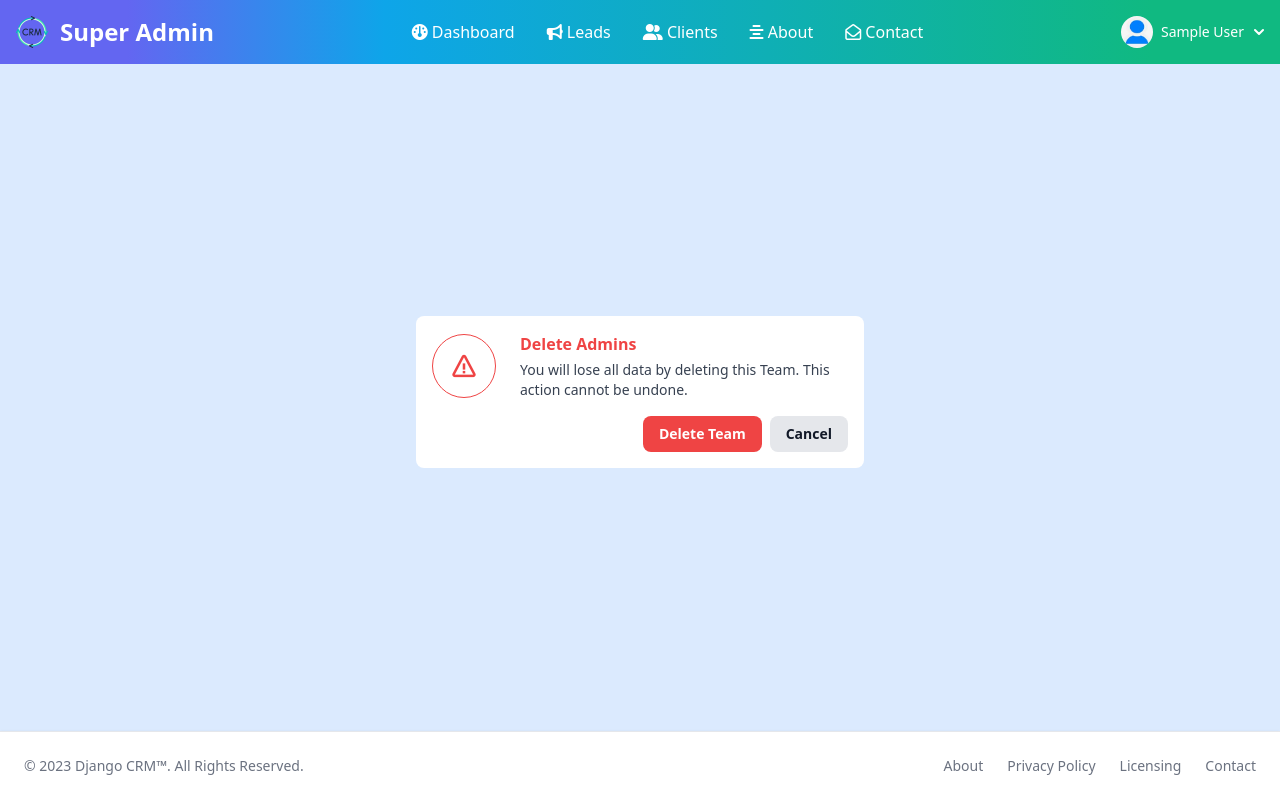
After one commit to dinocom33/djcrm, a Django app: page /teams/delete/1/ in a window 1280 px wide. The commit adds this page. Run offline with Django 4.2, Linux system fonts and the light colour scheme; the visitor is signed in with stand-in values (Sample User, id 1); data comes from the database, SQL or seed files in the repository; style sheets or scripts are compiled from the project's sources; some libraries are stand-ins or nearby versions.

Commit message:
Added some forms and styling

```diff
--- a/apps/team/urls.py
+++ b/apps/team/urls.py
@@ -1,9 +1,10 @@
 from django.urls import path
 
-from apps.team.views import EditTeamView, TeamListView, AddTeamView
+from apps.team.views import EditTeamView, TeamListView, AddTeamView, DeleteTeamView
 
 urlpatterns = [
     path('', TeamListView.as_view(), name='all_teams'),
     path('add/', AddTeamView.as_view(), name='add_team'),
     path('<int:pk>/edit/', EditTeamView.as_view(), name='edit_team'),
+    path('delete/<int:pk>/', DeleteTeamView.as_view(), name='delete_team'),
 ]
--- a/apps/team/views.py
+++ b/apps/team/views.py
@@ -1,7 +1,8 @@
 from django.contrib.auth.mixins import LoginRequiredMixin, UserPassesTestMixin
 from django.contrib.messages.views import SuccessMessageMixin
 from django.shortcuts import render, redirect
-from django.views.generic import UpdateView, ListView, CreateView
+from django.urls import reverse_lazy
+from django.views.generic import UpdateView, ListView, CreateView, DeleteView, DetailView
 
 from apps.team.models import Team
 
@@ -10,14 +11,16 @@ class EditTeamView(LoginRequiredMixin, UserPassesTestMixin, SuccessMessageMixin,
     model = Team
     fields = ['name']
     template_name = 'team/edit_team.html'
-    success_url = '/teams'
+
+    def get_success_url(self):
+        return reverse_lazy('all_teams')
 
     def get_success_message(self, cleaned_data):
         return f'Team {self.object.name} was successfully updated'
 
     def test_func(self):
         obj = self.get_object()
-        return obj.created_by == self.request.user or self.request.user.is_superuser or self.request.user.is_org_owner
+        return self.request.user.is_superuser or self.request.user.is_org_owner
 
 
 class TeamListView(LoginRequiredMixin, UserPassesTestMixin, ListView):
@@ -31,7 +34,8 @@ class TeamListView(LoginRequiredMixin, UserPassesTestMixin, ListView):
 
     def get_queryset(self):
         if self.request.user.is_org_owner and not self.request.user.is_superuser:
-            return Team.objects.filter(organization=self.request.user.organizations.first()).order_by('-created_at', 'name')
+            return Team.objects.filter(organization=self.request.user.organizations.first()).order_by('-created_at',
+                                                                                                      'name')
 
         return Team.objects.all().order_by('name')
 
@@ -53,3 +57,12 @@ class AddTeamView(LoginRequiredMixin, UserPassesTestMixin, SuccessMessageMixin,
         form.instance.organization = self.request.user.organizations.first()
 
         return super().form_valid(form)
+
+
+class DeleteTeamView(LoginRequiredMixin, UserPassesTestMixin, SuccessMessageMixin, DeleteView):
+    model = Team
+    template_name = 'team/delete_team.html'
+    success_url = '/teams'
+
+    def test_func(self):
+        return self.request.user.is_org_owner or self.request.user.is_superuser
--- a/templates/account/all_agents.html
+++ b/templates/account/all_agents.html
@@ -4,7 +4,7 @@
 
 {% block content %}
 
-    <div class="h-screen text-2xl bg-blue-100 font-light text-center py-20 px-0">
+    <section class="h-screen text-2xl bg-blue-100 font-light text-center py-20 px-0">
         <h1 class="mb-4">All Agents</h1>
         <div class="flex justify-between pb-4 bg-blue-100 dark:bg-gray-900 ml-2">
             <label for="table-search" class="sr-only">Search</label>
@@ -94,4 +94,5 @@
             <div class="text-center">No Agents</div>
         {% endif %}
         {% include 'partials/leads_pagination.html' %}
+    </section>
 {% endblock %}
--- a/templates/client/all_clients.html
+++ b/templates/client/all_clients.html
@@ -3,7 +3,7 @@
 {% load static %}
 
 {% block content %}
-    <div class="h-screen text-2xl bg-blue-100 font-light text-center py-20 px-0">
+    <section class="h-screen text-2xl bg-blue-100 font-light text-center py-20 px-0">
         <h1 class="mb-4">All Clients</h1>
         <div class="flex justify-between pb-4 bg-blue-100 dark:bg-gray-900 ml-2 mr-2">
             <label for="table-search" class="sr-only">Search</label>
@@ -103,5 +103,5 @@
             <div class="text-center">No clients</div>
         {% endif %}
         {% include 'partials/clients_pagination.html' %}
-    </div>
+    </section>
 {% endblock %}
--- a/templates/lead/all_leads.html
+++ b/templates/lead/all_leads.html
@@ -3,8 +3,8 @@
 {% load static %}
 
 {% block content %}
-    <div class="h-screen text-2xl bg-blue-100 font-light text-center py-20 px-0">
-        <h1 class="mb-4">All Leads</h1>
+    <section class="h-screen text-2xl bg-blue-100 font-light text-center py-20 px-0">
+        <h1 class="text-xl">All Leads</h1>
         <div class="flex justify-between pb-4 bg-blue-100 dark:bg-gray-900 ml-2">
             <label for="table-search" class="sr-only">Search</label>
             <div class="relative mt-1">
@@ -105,5 +105,5 @@
             <div class="text-center">No leads</div>
         {% endif %}
         {% include 'partials/leads_pagination.html' %}
-    </div>
+    </section>
 {% endblock %}
--- /dev/null
+++ b/templates/team/delete_team.html
@@ -0,0 +1,37 @@
+{% extends 'common/base.html' %}
+{% load static %}
+{% block title %}Delete lead{% endblock %}
+{% block content %}
+    <main class=" bg-blue-100 text-gray-900 font-sans overflow-x-hidden">
+        <div class="relative px-4 min-h-screen md:flex md:items-center md:justify-center">
+            <div class="w-full h-full absolute z-10 inset-0"></div>
+            <div class="bg-white rounded-lg md:max-w-md md:mx-auto p-4 fixed inset-x-0 bottom-0 z-50 mb-4 mx-4 md:relative">
+                <div class="md:flex items-center">
+                    <div class="rounded-full border border-red-500 flex items-center justify-center w-16 h-16 flex-shrink-0 mx-auto">
+                        <i class="bx bx-error text-3xl text-red-500"></i>
+                    </div>
+                    <div class="mt-4 md:mt-0 md:ml-6 text-center md:text-left">
+                        <p class="font-bold text-red-500">Delete {{ team.name }}</p>
+                        <p class="text-sm text-gray-700 mt-1">You will lose all data by deleting this Team.
+                            This action cannot be undone.
+                        </p>
+                    </div>
+                </div>
+                <div class="text-center md:text-right mt-4 md:flex md:justify-end">
+                    <form action="{% url 'delete_team' team.pk %}" method="post">
+                        {% csrf_token %}
+                        {{ form.as_hidden }}
+                        <button type="submit" class="block w-full md:inline-block md:w-auto px-4 py-3 md:py-2 bg-red-500
+                        text-white hover:bg-red-800 rounded-lg font-semibold text-sm md:ml-2 md:order-2 mr-2">
+                            Delete Team
+                        </button>
+                    </form>
+                    <a class="block w-full md:inline-block md:w-auto px-4 py-3 md:py-2 bg-gray-200 rounded-lg
+                    font-semibold text-sm mt-4 md:mt-0 md:order-1" href="{% url 'all_teams' %}">
+                        Cancel
+                    </a>
+                </div>
+            </div>
+        </div>
+    </main>
+{% endblock %}
```
Also changed, not shown: templates/account/profile.html (+6 -4 lines), templates/dashboard/dashboard.html (+111 -111 lines), templates/organizations/organization_list.html (+6 -2 lines), templates/team/all_teams.html (+9 -6 lines), templates/team/edit_team.html (+18 -10 lines).
